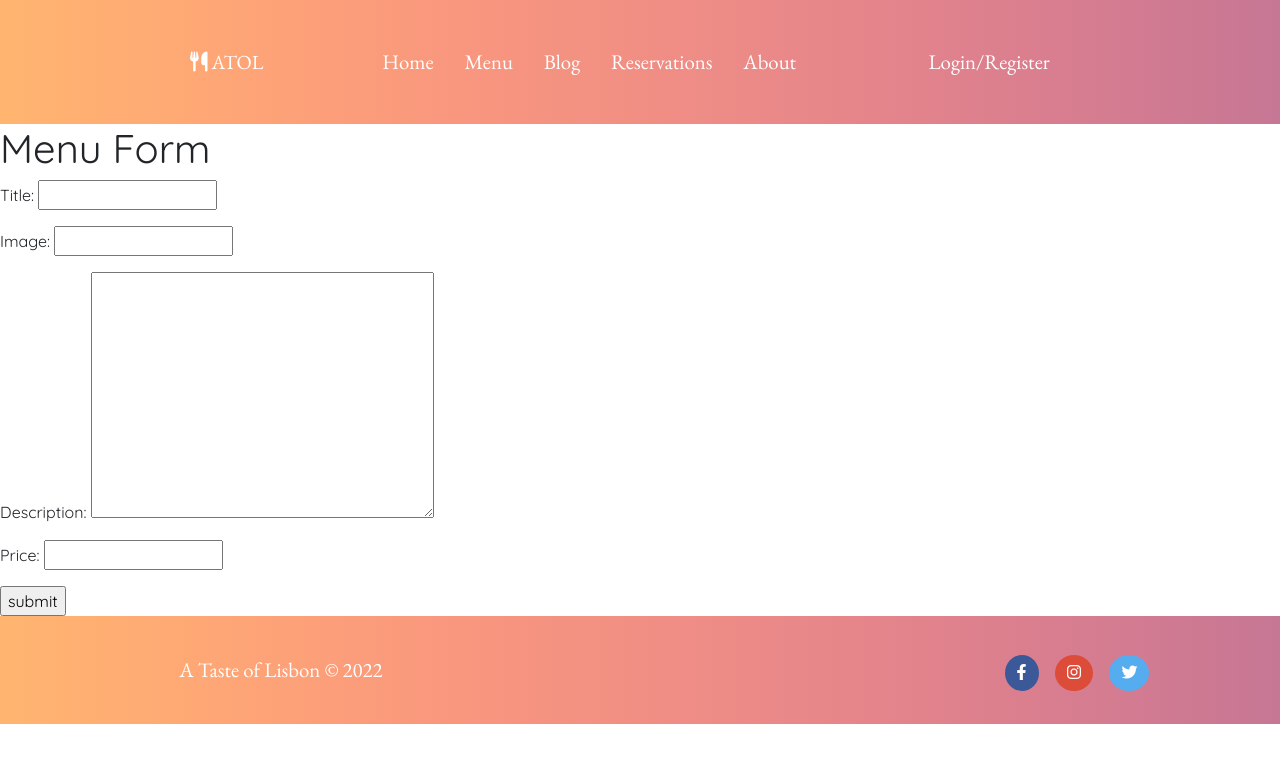
After one commit to DioCar84/A-Taste-of-Lisbon, a Django app: template restaurant/templates/restaurant/menu_form.html in a window 1280 px wide. The commit adds this page. Shown: the top 763 px of the page. Run offline with Django 3.2, Linux system fonts and the light colour scheme; the template is opened without the code that fills it: values that come from a table or form of the project are taken from there, others are empty; some libraries are stand-ins or nearby versions.

Commit message:
Add functionality to edit menu items

```diff
--- /dev/null
+++ b/restaurant/forms.py
@@ -0,0 +1,8 @@
+from django import forms
+from django.forms import ModelForm
+from .models import Menu
+
+class MenuForm(ModelForm):
+    class Meta:
+        model = Menu
+        fields = '__all__'
--- a/restaurant/templates/restaurant/menu.html
+++ b/restaurant/templates/restaurant/menu.html
@@ -18,7 +18,7 @@
             <p class="info-item info-p">{{ item.description }}</p>
         </div>
         <div class="menu-buttons">
-            <a href="#" class="btn btn-success menu-button">Edit</a>
+            <a href="{% url 'editMenu' item.id %}" class="btn btn-success menu-button">Edit</a>
             <a href="#" class="btn btn-danger menu-button">Delete</a>
         </div>
     </div>
--- /dev/null
+++ b/restaurant/templates/restaurant/menu_form.html
@@ -0,0 +1,15 @@
+{% extends 'base.html' %}
+{% block content %}
+
+<h1>Menu Form</h1>
+
+<form action="" method="post">
+    {% csrf_token %}
+
+    {{ form.as_p }}
+
+    <input type="submit" value="submit">
+
+</form>
+
+{% endblock %}
--- a/restaurant/urls.py
+++ b/restaurant/urls.py
@@ -4,6 +4,7 @@ from . import views
 urlpatterns = [
     path('', views.home, name='home'),
     path('menu/', views.menu, name='menu'),
+    path('edit_menu/<int:pk>/', views.editMenu, name='editMenu'),
     path('reservations/', views.reservations, name='reservations'),
     path('about/', views.about, name='about'),
 ]
```
Also changed, not shown: restaurant/views.py (+16 -2 lines).
